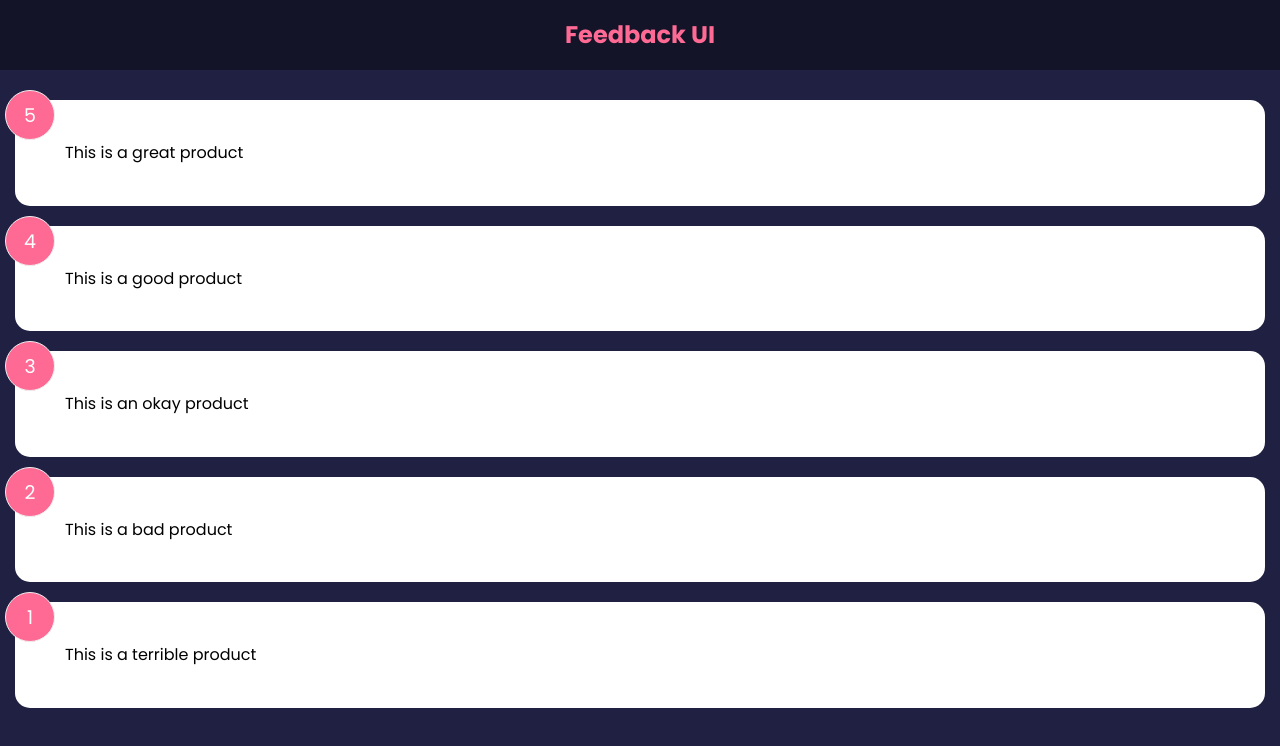
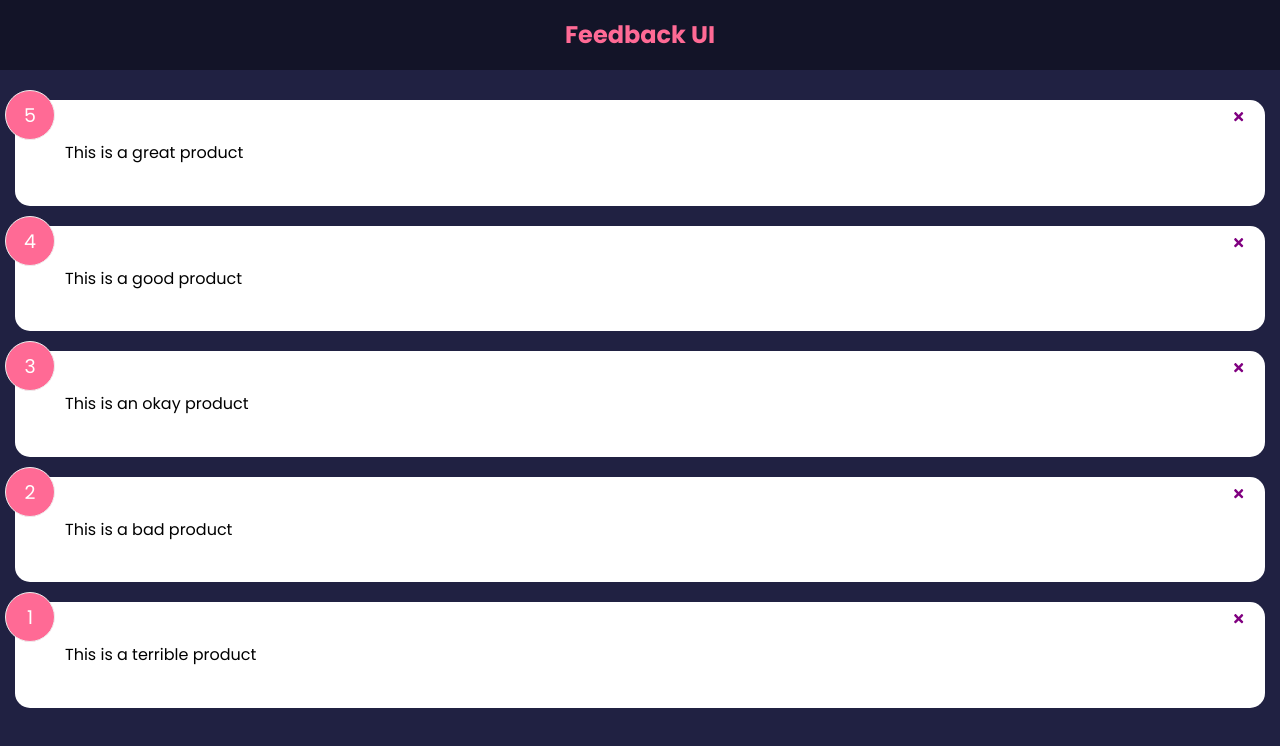
Before and after one commit to charliepixegon/react-feedback, a React (Create React App) app: page / in a window 1280 px wide. Shown: the top 746 px of the page. Built offline with nearby package versions, Linux system fonts and the light colour scheme.

Commit message:
added delete ui

```diff
--- a/package.json
+++ b/package.json
@@ -8,6 +8,7 @@
     "@testing-library/user-event": "^13.5.0",
     "react": "^18.2.0",
     "react-dom": "^18.2.0",
+    "react-icons": "^4.8.0",
     "react-scripts": "5.0.1",
     "web-vitals": "^2.1.4"
   },
--- a/src/App.js
+++ b/src/App.js
@@ -7,10 +7,17 @@
 function App() {
   const [feedback, setFeedback] = useState(FeedbackData);
 
+  const deleteFeedback = (id) => {
+    if (window.confirm('Are you sure you want to delete this feedback?')) {
+      const newFeedback = feedback.filter((item) => item.id !== id);
+      setFeedback(newFeedback);
+    }
+  };
+
   return (
     <>
       <Header />
-      <FeedbackList items={feedback} />
+      <FeedbackList items={feedback} handleDelete={deleteFeedback} />
     </>
   );
 }
--- a/src/components/FeedbackItem.jsx
+++ b/src/components/FeedbackItem.jsx
@@ -1,10 +1,14 @@
 import Card from './shared/Card';
 import PropTypes from 'prop-types';
+import { FaTimes } from 'react-icons/fa';
 
-function FeedbackItem({ item }) {
+function FeedbackItem({ item, handleDelete }) {
   return (
     <Card>
       <div className="num-display">{item.rating}</div>
+      <button onClick={() => handleDelete(item.id)} className="close">
+        <FaTimes color="purple" />
+      </button>
       <div className="text-display">{item.text}</div>
     </Card>
   );
--- a/src/components/FeedbackList.jsx
+++ b/src/components/FeedbackList.jsx
@@ -1,16 +1,14 @@
 import FeedbackItem from './FeedbackItem';
 import PropTypes from 'prop-types';
 
-function FeedbackList({ items }) {
+function FeedbackList({ items, handleDelete }) {
   if (!items || items.length === 0) {
-    console.log('items is empty');
     return <p>No feedback items</p>;
   } else {
-    console.log('items is not empty');
     return (
       <div className="feedback-list">
         {items.map((item) => (
-          <FeedbackItem item={item} key={item.id} />
+          <FeedbackItem item={item} key={item.id} handleDelete={handleDelete} />
         ))}
       </div>
     );
```
Also changed, not shown: 1 other file (tests, documents, lock files or other folders).
